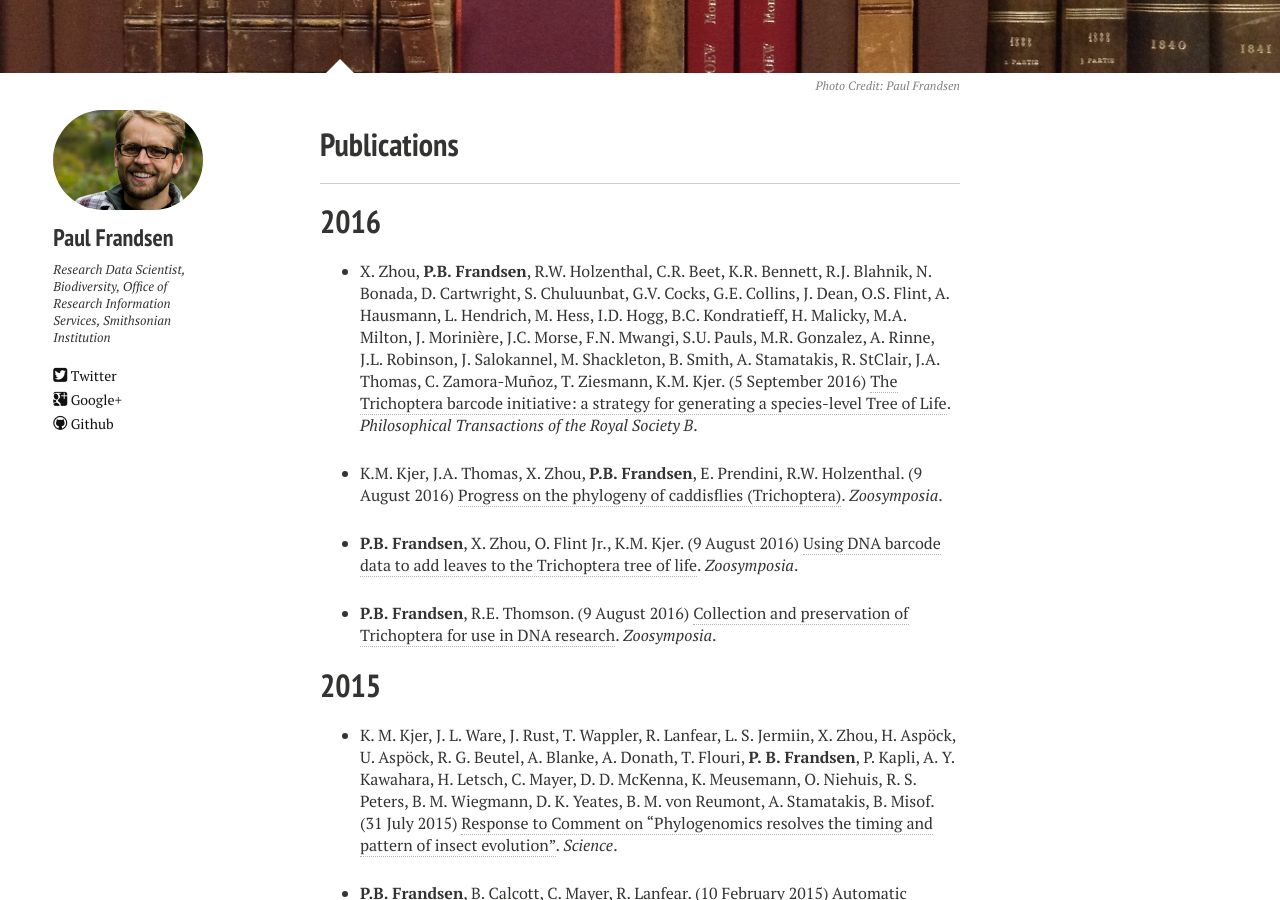
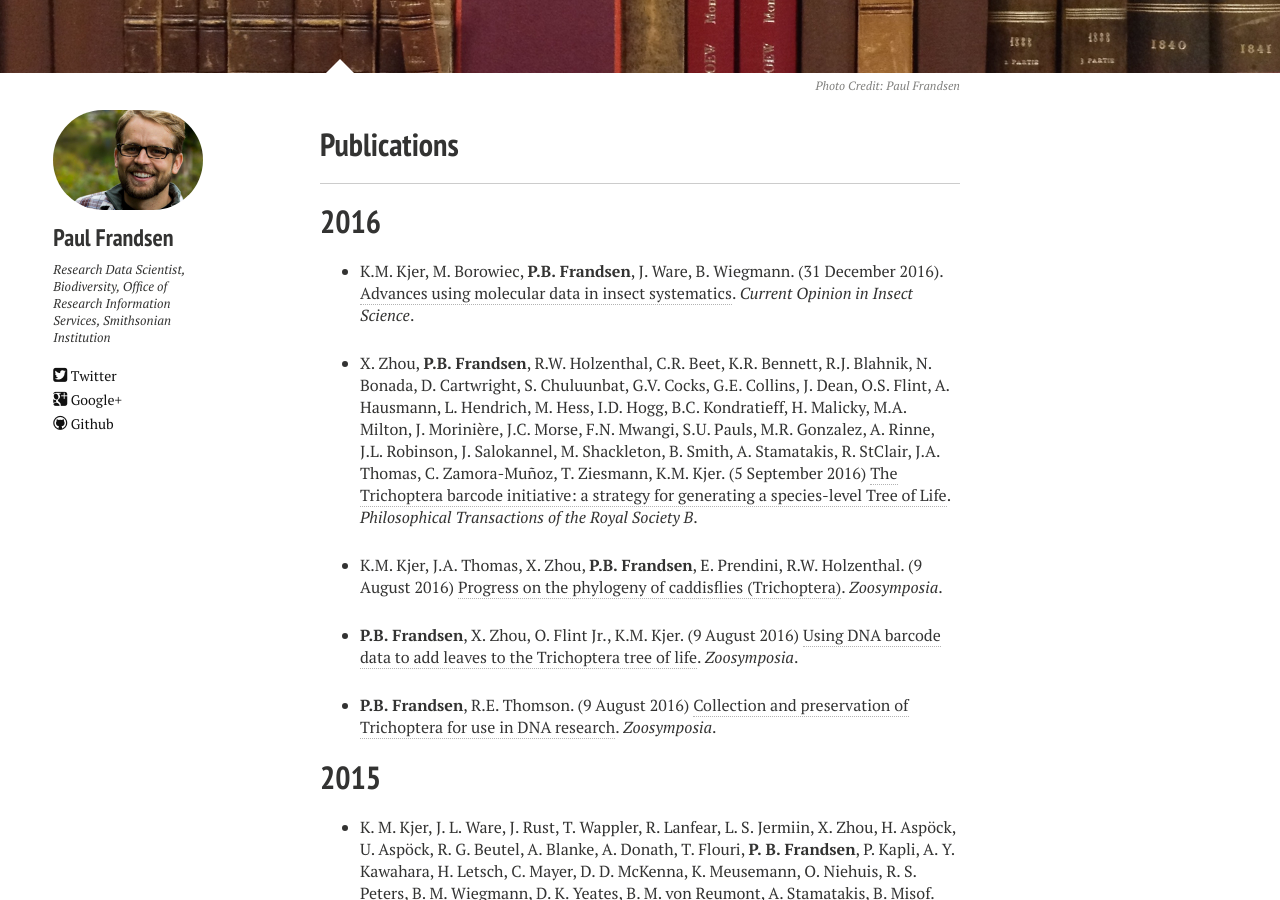
Before and after one commit to pbfrandsen/pbfrandsen.github.io, a Jekyll site: the page built from publications.md, in a window 1280 px wide and 900 px high, scrolled down 315 px. Built offline with Jekyll 4.4.1, drawn with Linux system fonts in a browser that asks for light colours; nearby versions of some CDN libraries.

Commit message:
added pub

```diff
--- a/publications.md
+++ b/publications.md
@@ -14,6 +14,8 @@ share:
 -----
 
 # 2016
+
+* K.M. Kjer, M. Borowiec, **P.B. Frandsen**, J. Ware, B. Wiegmann. (31 December 2016). [Advances using molecular data in insect systematics](http://dx.doi.org/10.1016/j.cois.2016.09.006). *Current Opinion in Insect Science*.
 
 * X. Zhou, **P.B. Frandsen**, R.W. Holzenthal, C.R. Beet, K.R. Bennett, R.J. Blahnik, N. Bonada, D. Cartwright, S. Chuluunbat, G.V. Cocks, G.E. Collins, J. Dean, O.S. Flint, A. Hausmann, L. Hendrich, M. Hess, I.D. Hogg, B.C. Kondratieff, H. Malicky, M.A. Milton, J. Morinière, J.C. Morse, F.N. Mwangi, S.U. Pauls, M.R. Gonzalez, A. Rinne, J.L. Robinson, J. Salokannel, M. Shackleton, B. Smith, A. Stamatakis, R. StClair, J.A. Thomas, C. Zamora-Muñoz, T. Ziesmann, K.M. Kjer. (5 September 2016) [The Trichoptera barcode initiative: a strategy for generating a species-level Tree of Life](http://rstb.royalsocietypublishing.org/content/371/1702/20160025.abstract). *Philosophical Transactions of the Royal Society B*.
 
```
